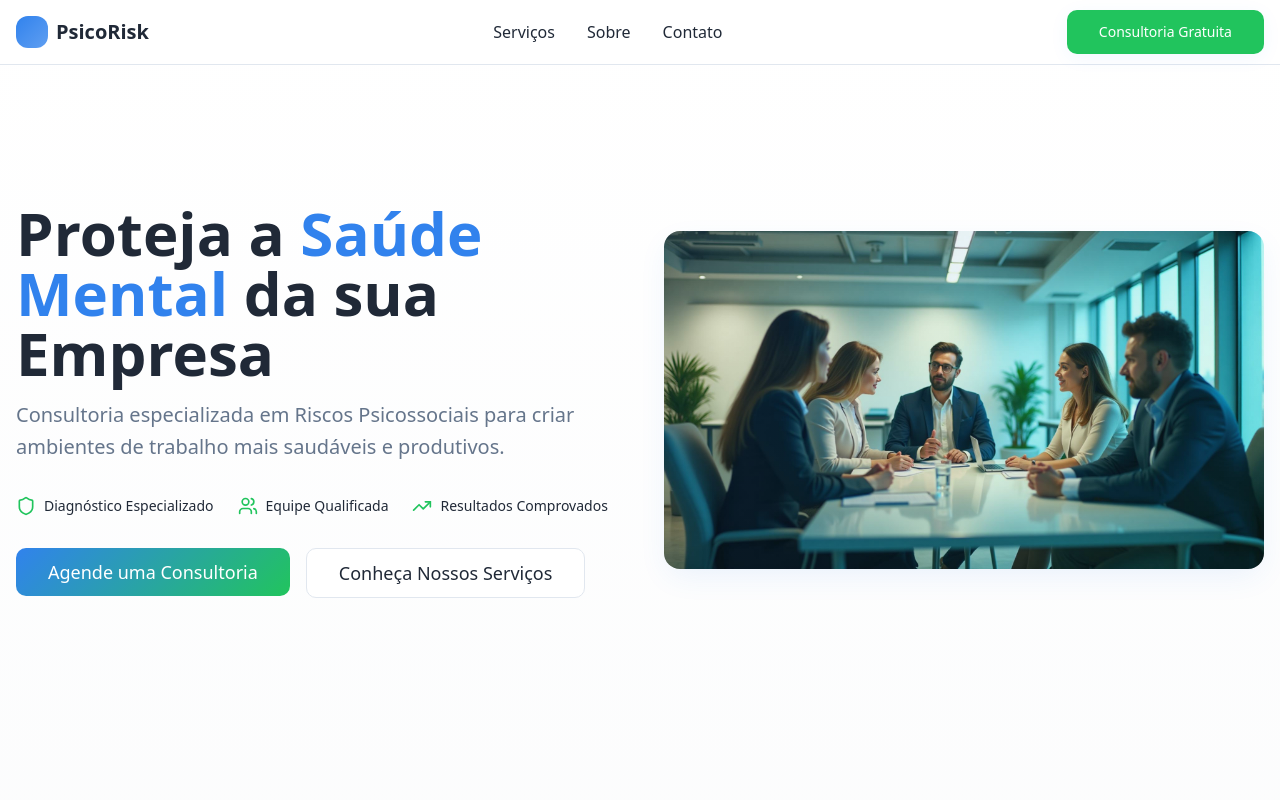
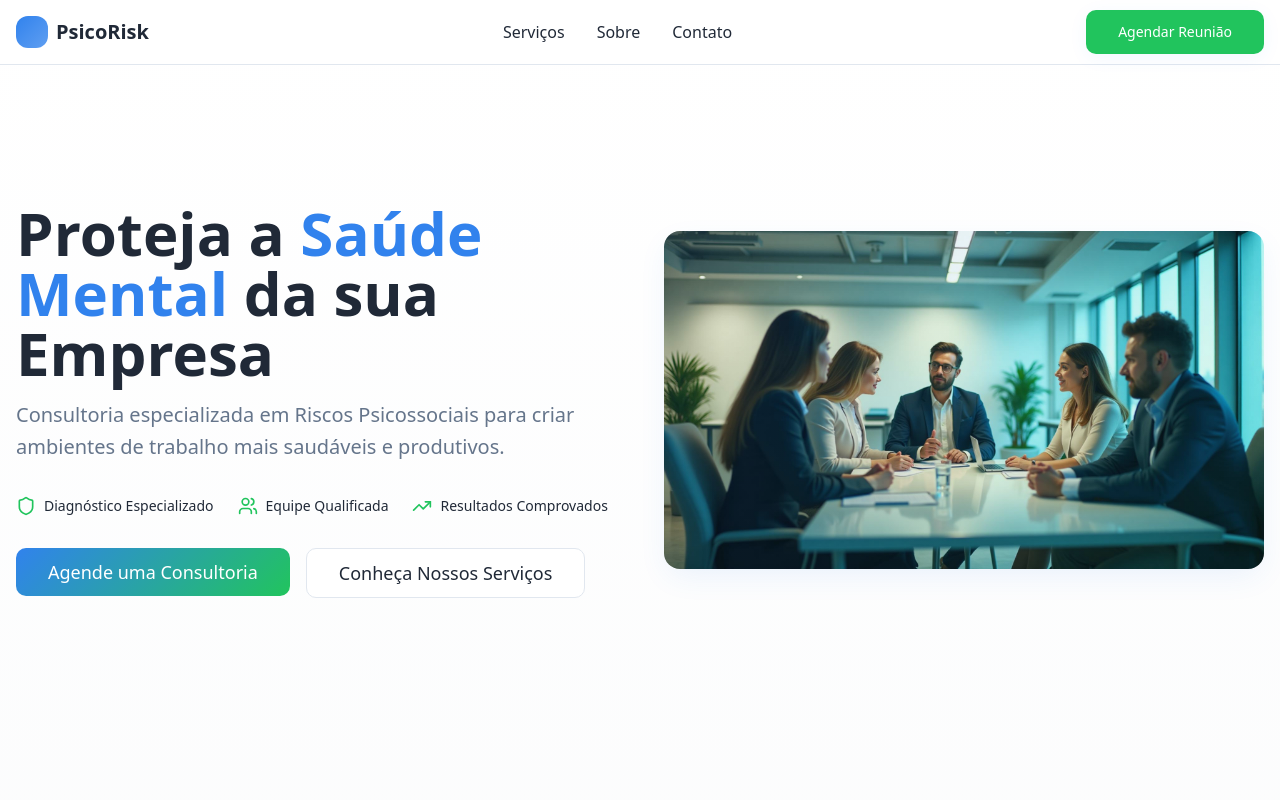
Before and after one commit to Eduardolln/nriscopsi, a React (Vite) app: page / in a window 1280 px wide. Shown: the top 800 px of the page. Built offline with nearby package versions, Linux system fonts and the light colour scheme.

Commit message:
Change button text
Update the button text from "Consultoria Gratuita" to "Agendar Reunião".

```diff
--- a/src/components/Header.tsx
+++ b/src/components/Header.tsx
@@ -22,7 +22,7 @@ const Header = () => {
         </nav>
 
         <Button variant="professional" size="lg">
-          Consultoria Gratuita
+          Agendar Reunião
         </Button>
       </div>
     </header>
```
